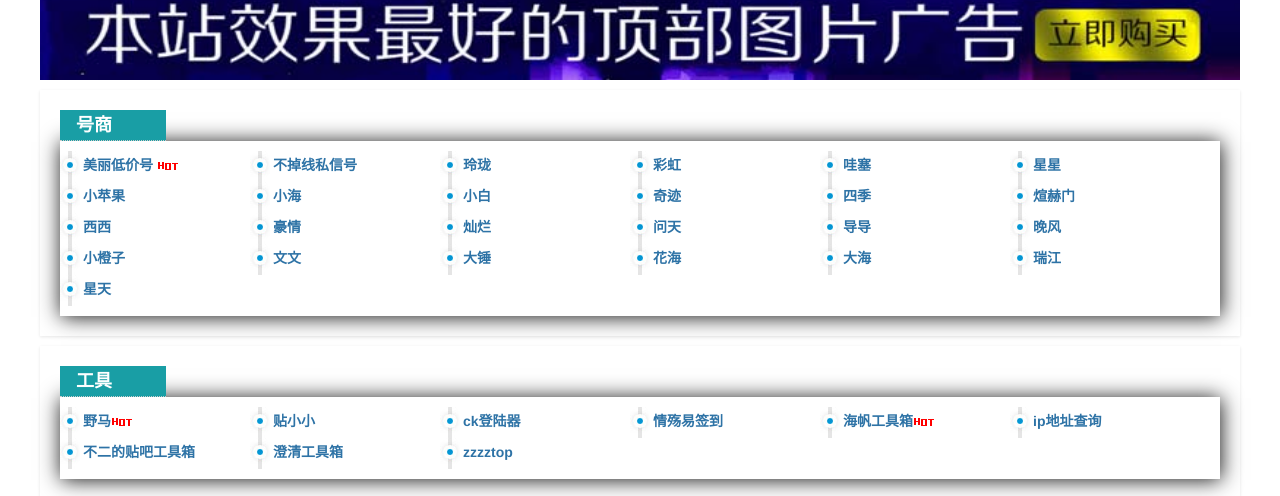
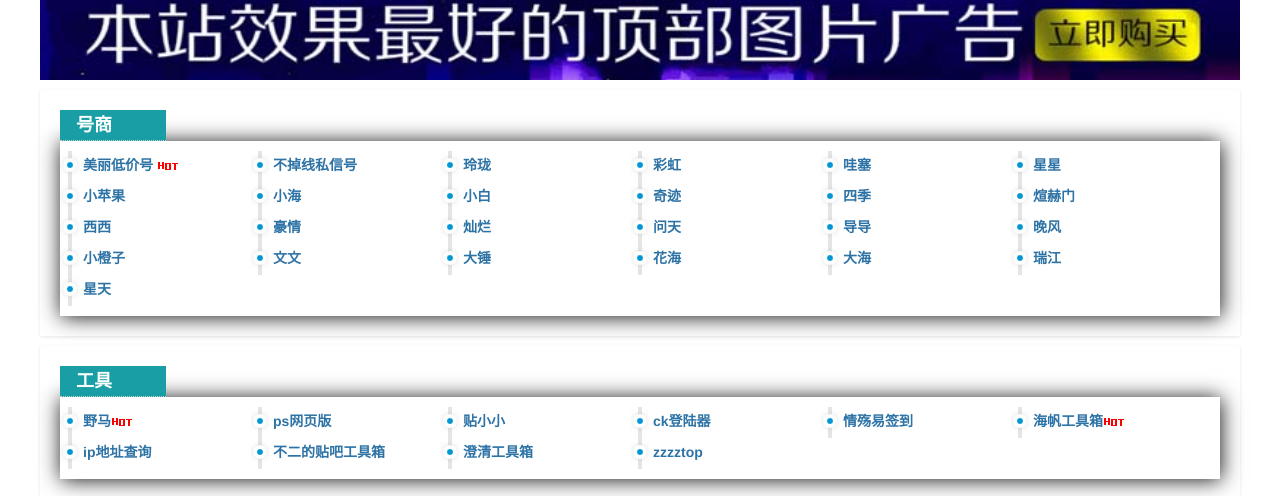
Before and after one commit to meili555/tieba, a plain HTML site: page index.html in a window 1280 px wide. Shown: the part 131-627 px from the top of the page. Drawn offline with Linux system fonts and the light colour scheme.

Commit message:
Update index.html

```diff
--- a/index.html
+++ b/index.html
@@ -136,6 +136,9 @@
                     <ul class="time-list clearfix">
                         <li>
                             <a href="http://tuiguang666.ysepan.com/" target="_blank" rel="nofollow">野马<img src="images/hot.gif"></a>
+                        </li>
+			<li>
+                            <a href="https://ps.bmcx.com/" target="_blank" rel="nofollow">ps网页版</a>
                         </li>
                         <li>
                             <a href="https://cloud.ylyzz.xyz/" target="_blank" rel="nofollow">贴小小</a>
```
